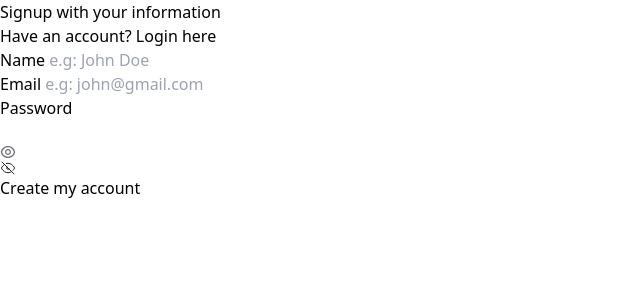
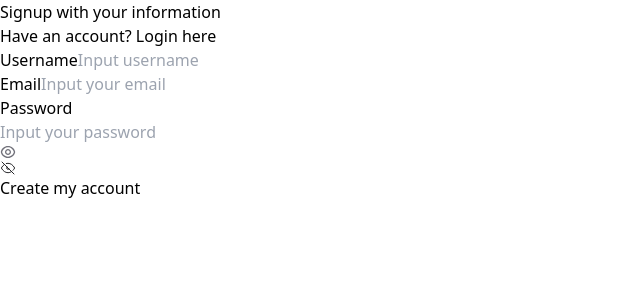
Before and after one commit to DeveloperDolon/technext-client, a React (Vite) app: page /signup in a window 1280 px wide. Shown: the top 300 px of the page, without its empty margins (0-640 px from the left). Built offline with nearby package versions, Linux system fonts and the light colour scheme.

Commit message:
signup page design complete

```diff
--- a/src/components/InputField.tsx
+++ b/src/components/InputField.tsx
@@ -102,7 +102,7 @@ const InputField = ({
 
           <div className="relative flex items-center justify-center">
             <input
-              type={type}
+              type={showPass ? "text" : "password"}
               placeholder={placeholder}
               {...register(name, options)}
               className="bg-gray-200 border rounded text-xs font-medium leading-none text-gray-800 py-3 w-full pl-3 mt-2"
--- a/src/pages/login/login.validation.ts
+++ b/src/pages/login/login.validation.ts
@@ -2,7 +2,7 @@ import { z } from "zod";
 
 export const login_validation = z.object({
   email: z.string().email("Please provide a valid email address!"),
-  password: z.string().min(8, "Please input a valid password!"),
+  password: z.string().min(8, "Password must be 8 character!"),
 });
 
 export type LoginValidationType = z.infer<typeof login_validation>;
--- a/src/pages/signup/Signup.tsx
+++ b/src/pages/signup/Signup.tsx
@@ -1,122 +1,77 @@
 import { useState } from "react";
+import { FormProvider, useForm } from "react-hook-form";
 import { NavLink } from "react-router";
+import InputField from "../../components/InputField";
+import { zodResolver } from "@hookform/resolvers/zod";
+import { signup_validation } from "./signup.validation";
 
 const Signup = () => {
   const [showpass, setShowPass] = useState(false);
+
+    const methods = useForm({
+      resolver: zodResolver(signup_validation),
+    });
+
+    const onSubmit = (data: unknown) => {
+      console.log(data);
+    };
+
 
   return (
     <>
       <div className="bg-indigo-50 dark:bg-black dark:text-white min-h-screen">
         <div className="xl:px-20 md:px-10 sm:px-6 px-4 md:py-12 py-9 2xl:mx-auto 2xl:container md:flex items-center justify-center">
           <div className=" md:hidden sm:mb-8 mb-6"></div>
-          <div className="bg-white shadow-lg rounded xl:w-1/3 lg:w-5/12 md:w-1/2 w-full lg:px-10 sm:px-6 sm:py-10 px-2 py-6">
+          <div className="bg-white dark:bg-black shadow-lg rounded xl:w-1/3 lg:w-5/12 md:w-1/2 w-full lg:px-10 sm:px-6 sm:py-10 px-2 py-6">
             <p
               tabIndex={0}
-              className="focus:outline-none text-2xl font-extrabold text-nowrap leading-6 text-gray-800"
+              className="focus:outline-none text-2xl font-extrabold text-nowrap leading-6 text-gray-800 dark:text-white"
             >
               Signup with your information
             </p>
             <p
               tabIndex={0}
-              className="focus:outline-none text-sm mt-4 font-medium leading-none text-gray-500"
+              className="focus:outline-none text-sm mt-4 font-medium leading-none text-gray-500 dark:text-white"
             >
               Have an account?{" "}
               <NavLink to="/login">
                 <button
                   className="hover:text-gray-500 focus:text-gray-500 focus:outline-none focus:underline hover:underline
-                text-sm font-medium leading-none text-gray-800 cursor-pointer"
+                text-sm font-medium leading-none text-gray-800 cursor-pointer dark:text-white"
                 >
                   {" "}
                   Login here
                 </button>
               </NavLink>
             </p>
-            <div className="mt-8">
-              <label
-                htmlFor="email"
-                className="text-sm font-medium leading-none text-gray-800"
-              >
-                {" "}
-                Name{" "}
-              </label>
-              <input
-                id="name"
-                aria-labelledby="name"
+
+            <FormProvider {...methods}>
+              <form onSubmit={methods.handleSubmit(onSubmit)} className="space-y-3 mt-8">
+                <InputField
+                  name="name"
+                  label="Username"
+                  placeholder="Input username"
                   type="text"
-                className="bg-gray-200 border rounded text-xs font-medium leading-none placeholder-gray-800 text-gray-800 py-3 w-full pl-3 mt-2"
-                placeholder="e.g: John Doe "
                 />
-            </div>
-            <div className="mt-8">
-              <label
-                htmlFor="email"
-                className="text-sm font-medium leading-none text-gray-800"
-              >
-                {" "}
-                Email{" "}
-              </label>
-              <input
-                id="email"
-                aria-labelledby="email"
+
+                <InputField
+                  name="email"
                   type="email"
-                className="bg-gray-200 border rounded text-xs font-medium leading-none placeholder-gray-800 text-gray-800 py-3 w-full pl-3 mt-2"
-                placeholder="e.g: john@gmail.com "
+                  label="Email"
+                  placeholder="Input your email"
+                  options={{required: true}}
                 />
-            </div>
-            <div className="mt-6 w-full">
-              <label
-                htmlFor="myInput"
-                className="text-sm font-medium leading-none text-gray-800"
-              >
-                {" "}
-                Password{" "}
-              </label>
-              <div className="relative flex items-center justify-center">
-                <input
-                  id="myInput"
-                  type={showpass ? "text" : "password"}
-                  className="bg-gray-200 border rounded text-xs font-medium leading-none text-gray-800 py-3 w-full pl-3 mt-2"
+
+                <InputField
+                  name="password"
+                  type="password"
+                  label="Password"
+                  placeholder="Input your password"
+                  options={{required: true}}
+                  setShowPass={setShowPass}
+                  showPass={showpass}
                 />
-                <div
-                  onClick={() => setShowPass(!showpass)}
-                  className="absolute right-0 mt-2 mr-3 cursor-pointer"
-                >
-                  <div id="show">
-                    <svg
-                      width={16}
-                      height={16}
-                      viewBox="0 0 16 16"
-                      fill="none"
-                      xmlns="http://www.w3.org/2000/svg"
-                    >
-                      <path
-                        d="M7.99978 2C11.5944 2 14.5851 4.58667 15.2124 8C14.5858 11.4133 11.5944 14 7.99978 14C4.40511 14 1.41444 11.4133 0.787109 8C1.41378 4.58667 4.40511 2 7.99978 2ZM7.99978 12.6667C9.35942 12.6664 10.6787 12.2045 11.7417 11.3568C12.8047 10.509 13.5484 9.32552 13.8511 8C13.5473 6.67554 12.8031 5.49334 11.7402 4.64668C10.6773 3.80003 9.35864 3.33902 7.99978 3.33902C6.64091 3.33902 5.32224 3.80003 4.25936 4.64668C3.19648 5.49334 2.45229 6.67554 2.14844 8C2.45117 9.32552 3.19489 10.509 4.25787 11.3568C5.32085 12.2045 6.64013 12.6664 7.99978 12.6667ZM7.99978 11C7.20413 11 6.44106 10.6839 5.87846 10.1213C5.31585 9.55871 4.99978 8.79565 4.99978 8C4.99978 7.20435 5.31585 6.44129 5.87846 5.87868C6.44106 5.31607 7.20413 5 7.99978 5C8.79543 5 9.55849 5.31607 10.1211 5.87868C10.6837 6.44129 10.9998 7.20435 10.9998 8C10.9998 8.79565 10.6837 9.55871 10.1211 10.1213C9.55849 10.6839 8.79543 11 7.99978 11ZM7.99978 9.66667C8.4418 9.66667 8.86573 9.49107 9.17829 9.17851C9.49085 8.86595 9.66644 8.44203 9.66644 8C9.66644 7.55797 9.49085 7.13405 9.17829 6.82149C8.86573 6.50893 8.4418 6.33333 7.99978 6.33333C7.55775 6.33333 7.13383 6.50893 6.82126 6.82149C6.5087 7.13405 6.33311 7.55797 6.33311 8C6.33311 8.44203 6.5087 8.86595 6.82126 9.17851C7.13383 9.49107 7.55775 9.66667 7.99978 9.66667Z"
-                        fill="#71717A"
-                      />
-                    </svg>
-                  </div>
-                  <div id="hide" className="hidden">
-                    <svg
-                      xmlns="http://www.w3.org/2000/svg"
-                      className="icon icon-tabler icon-tabler-eye-off"
-                      width={16}
-                      height={16}
-                      viewBox="0 0 24 24"
-                      strokeWidth="1.5"
-                      stroke="#27272A"
-                      fill="none"
-                      strokeLinecap="round"
-                      strokeLinejoin="round"
-                    >
-                      <path stroke="none" d="M0 0h24v24H0z" fill="none" />
-                      <line x1={3} y1={3} x2={21} y2={21} />
-                      <path d="M10.584 10.587a2 2 0 0 0 2.828 2.83" />
-                      <path d="M9.363 5.365a9.466 9.466 0 0 1 2.637 -.365c4 0 7.333 2.333 10 7c-.778 1.361 -1.612 2.524 -2.503 3.488m-2.14 1.861c-1.631 1.1 -3.415 1.651 -5.357 1.651c-4 0 -7.333 -2.333 -10 -7c1.369 -2.395 2.913 -4.175 4.632 -5.341" />
-                    </svg>
-                  </div>
-                </div>
-              </div>
-            </div>
+
                 <div className="mt-8">
                   <button
                     role="button"
@@ -126,6 +81,8 @@ const Signup = () => {
                     Create my account
                   </button>
                 </div>
+              </form>
+            </FormProvider>
           </div>
         </div>
       </div>
--- /dev/null
+++ b/src/pages/signup/signup.validation.ts
@@ -0,0 +1,9 @@
+import { z } from "zod";
+
+export const signup_validation = z.object({
+  name: z.string().min(3, "Please input username"),
+  email: z.string().email("Please provide a valid email address!"),
+  password: z.string().min(8, "Password must be 8 character!"),
+});
+
+export type SignupValidationType = z.infer<typeof signup_validation>;
```
Lines whose indentation alone changed are shown as unchanged.
